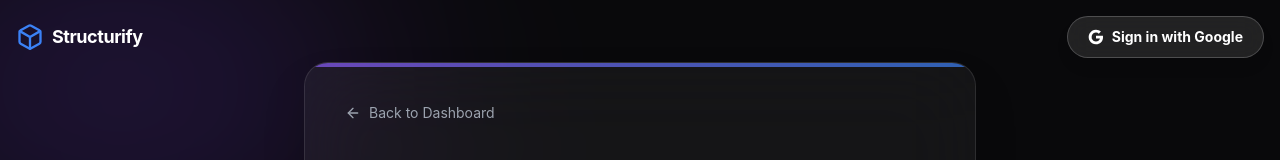
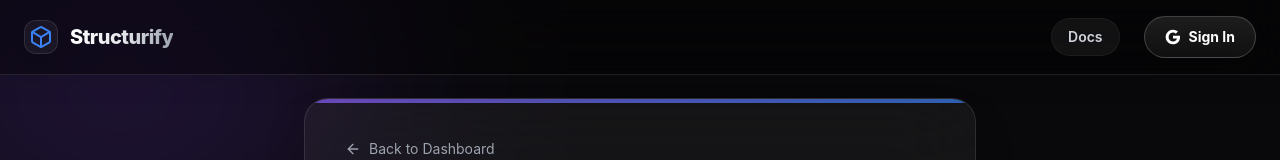
Before and after one commit to halcyon-past/Structurify, a Next.js app in the folder frontend/: page /track in a window 1280 px wide. Shown: the top 160 px of the page. Built offline with nearby package versions, Linux system fonts and the light colour scheme; no server answers.

Commit message:
feat(ui): redesign sticky global header and expose docs to guests

```diff
--- a/frontend/src/app/track/page.tsx
+++ b/frontend/src/app/track/page.tsx
@@ -76,7 +76,7 @@ function TrackContent() {
   }
 
   return (
-    <main className="min-h-screen bg-background text-foreground relative flex flex-col items-center justify-center overflow-hidden p-6">
+    <main className="min-h-screen bg-background text-foreground relative flex flex-col items-center justify-center overflow-hidden p-6 pt-24">
       <div className="absolute top-[-10%] left-[-10%] w-[40%] h-[40%] bg-accent-600/20 rounded-full blur-[120px] mix-blend-screen animate-blob"></div>
       <div className="absolute bottom-[-10%] right-[-10%] w-[40%] h-[40%] bg-blue-600/20 rounded-full blur-[120px] mix-blend-screen animate-blob" style={{ animationDelay: '2s' }}></div>
 
--- a/frontend/src/components/Header.tsx
+++ b/frontend/src/components/Header.tsx
@@ -8,56 +8,64 @@ export function Header() {
   const { user, userData, loading, signInWithGoogle, logOut } = useAuth();
 
   return (
-    <header className="w-full flex items-center justify-between p-4 z-50">
+    <header className="fixed top-0 left-0 right-0 w-full flex items-center justify-between px-6 py-4 z-50 bg-black/40 backdrop-blur-xl border-b border-white/10 shadow-[0_4px_30px_rgba(0,0,0,0.1)]">
       <div className="flex items-center gap-2">
-        <Link href="/" className="flex items-center gap-2 group">
-          <Image src="/logo.svg" alt="Logo" width={28} height={28} className="group-hover:opacity-80 transition-opacity" />
-          <span className="font-bold text-lg text-white tracking-tight group-hover:text-gray-300 transition-colors hidden sm:block">
+        <Link href="/" className="flex items-center gap-3 group">
+          <div className="relative flex items-center justify-center p-1 bg-white/5 rounded-xl border border-white/10 group-hover:bg-white/10 transition-colors shadow-lg">
+            <Image src="/logo.svg" alt="Logo" width={24} height={24} className="group-hover:scale-105 transition-transform duration-300" />
+          </div>
+          <span className="font-extrabold text-xl text-transparent bg-clip-text bg-gradient-to-r from-white via-gray-200 to-gray-400 tracking-tight hidden sm:block">
             Structurify
           </span>
         </Link>
       </div>
-      <div className="flex items-center gap-4">
+
+      <div className="flex items-center gap-3 sm:gap-4">
+        {/* Docs button available to EVERYONE */}
+        <Link
+          href="/docs"
+          className="text-sm font-semibold text-gray-300 hover:text-white transition-all bg-white/5 hover:bg-white/10 px-4 py-2 rounded-full border border-white/5 hover:border-white/20 whitespace-nowrap shadow-sm hover:shadow-md"
+        >
+          Docs
+        </Link>
+
         {!loading && (
           user ? (
-            <div className="flex items-center gap-3">
-              <div className="flex items-center gap-2 bg-black/40 border border-white/10 rounded-full pl-2 pr-4 py-1 backdrop-blur-md">
+            <div className="flex items-center gap-2 sm:gap-3">
+              <div className="flex items-center gap-2 bg-black/60 border border-white/10 rounded-full pl-1.5 pr-4 py-1.5 backdrop-blur-md shadow-inner hidden md:flex">
                 {user.photoURL && (
                   <Image
                     src={user.photoURL}
                     alt={user.displayName || "User"}
-                    width={28}
-                    height={28}
+                    width={24}
+                    height={24}
                     className="rounded-full border border-white/20"
                   />
                 )}
-                <span className="text-sm font-medium text-gray-200 hidden md:block">
+                <span className="text-sm font-medium text-gray-200">
                   {user.displayName || user.email}
                 </span>
               </div>
+
               {(userData?.role?.toLowerCase() === "admin" || userData?.role?.toLowerCase() === "owner") && (
                 <Link
                   href="/admin"
-                  className="text-sm font-medium text-emerald-400 hover:text-emerald-300 transition-colors bg-white/5 hover:bg-white/10 px-4 py-2 rounded-full border border-emerald-500/20 hover:border-emerald-500/40 whitespace-nowrap"
+                  className="text-sm font-bold text-emerald-400 hover:text-emerald-300 transition-all bg-emerald-500/10 hover:bg-emerald-500/20 px-4 py-2 rounded-full border border-emerald-500/20 hover:border-emerald-500/40 whitespace-nowrap"
                 >
                   Admin Portal
                 </Link>
               )}
-              <Link
-                href="/docs"
-                className="text-sm font-medium text-gray-300 hover:text-white transition-colors bg-white/5 hover:bg-white/10 px-4 py-2 rounded-full border border-transparent hover:border-white/10 hidden sm:block whitespace-nowrap"
-              >
-                Docs
-              </Link>
+
               <Link
                 href="/history"
-                className="text-sm font-medium text-gray-300 hover:text-white transition-colors bg-white/5 hover:bg-white/10 px-4 py-2 rounded-full border border-transparent hover:border-white/10 hidden sm:block whitespace-nowrap"
+                className="text-sm font-semibold text-gray-300 hover:text-white transition-all bg-white/5 hover:bg-white/10 px-4 py-2 rounded-full border border-white/5 hover:border-white/20 whitespace-nowrap"
               >
                 History
               </Link>
+
               <button
                 onClick={logOut}
-                className="text-sm font-medium text-gray-400 hover:text-white transition-colors bg-white/5 hover:bg-white/10 px-4 py-2 rounded-full border border-transparent hover:border-white/10 whitespace-nowrap"
+                className="text-sm font-semibold text-red-400 hover:text-red-300 transition-all bg-red-500/5 hover:bg-red-500/10 px-4 py-2 rounded-full border border-transparent hover:border-red-500/20 whitespace-nowrap ml-1 sm:ml-2"
               >
                 Sign Out
               </button>
@@ -65,7 +73,7 @@ export function Header() {
           ) : (
             <button
               onClick={signInWithGoogle}
-              className="flex items-center gap-2 text-sm font-bold text-white bg-white/10 hover:bg-white/20 px-5 py-2.5 rounded-full border border-white/20 hover:border-white/40 transition-all shadow-lg backdrop-blur-md"
+              className="flex items-center gap-2 text-sm font-bold text-white bg-gradient-to-b from-white/10 to-white/5 hover:from-white/20 hover:to-white/10 px-5 py-2.5 rounded-full border border-white/20 hover:border-white/40 transition-all shadow-lg hover:shadow-xl backdrop-blur-md ml-1 sm:ml-2"
             >
               <svg className="w-4 h-4" viewBox="0 0 24 24">
                 <path fill="currentColor" d="M22.56 12.25c0-.78-.07-1.53-.2-2.25H12v4.26h5.92c-.26 1.37-1.04 2.53-2.21 3.31v2.77h3.57c2.08-1.92 3.28-4.74 3.28-8.09z" />
@@ -73,7 +81,7 @@ export function Header() {
                 <path fill="currentColor" d="M5.84 14.09c-.22-.66-.35-1.36-.35-2.09s.13-1.43.35-2.09V7.07H2.18C1.43 8.55 1 10.22 1 12s.43 3.45 1.18 4.93l2.85-2.22.81-.62z" />
                 <path fill="currentColor" d="M12 5.38c1.62 0 3.06.56 4.21 1.64l3.15-3.15C17.45 2.09 14.97 1 12 1 7.7 1 3.99 3.47 2.18 7.07l3.66 2.84c.87-2.6 3.3-4.53 6.16-4.53z" />
               </svg>
-              Sign in with Google
+              Sign In
             </button>
           )
         )}
```
Also changed, not shown: 1 other file (tests, documents, lock files or other folders).
